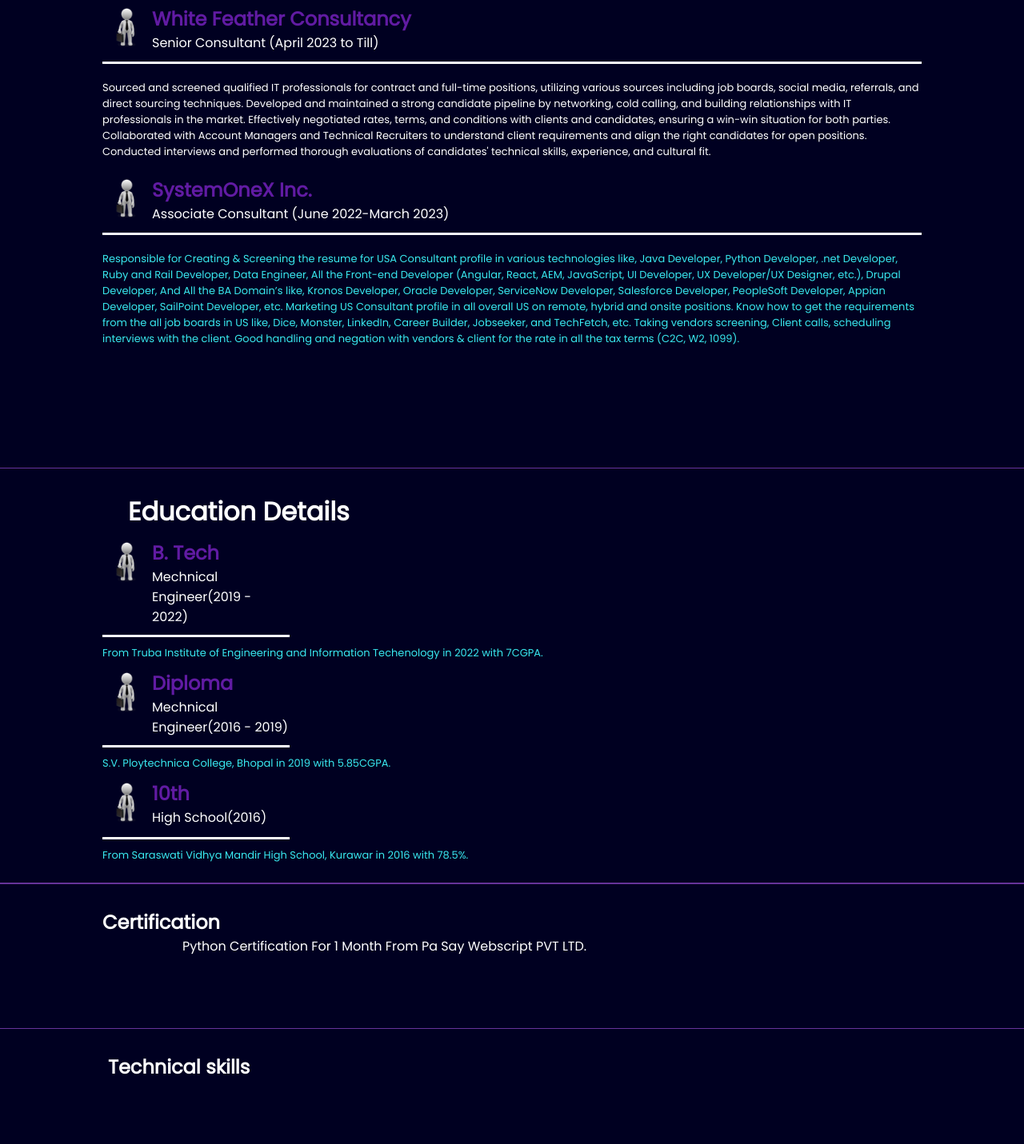
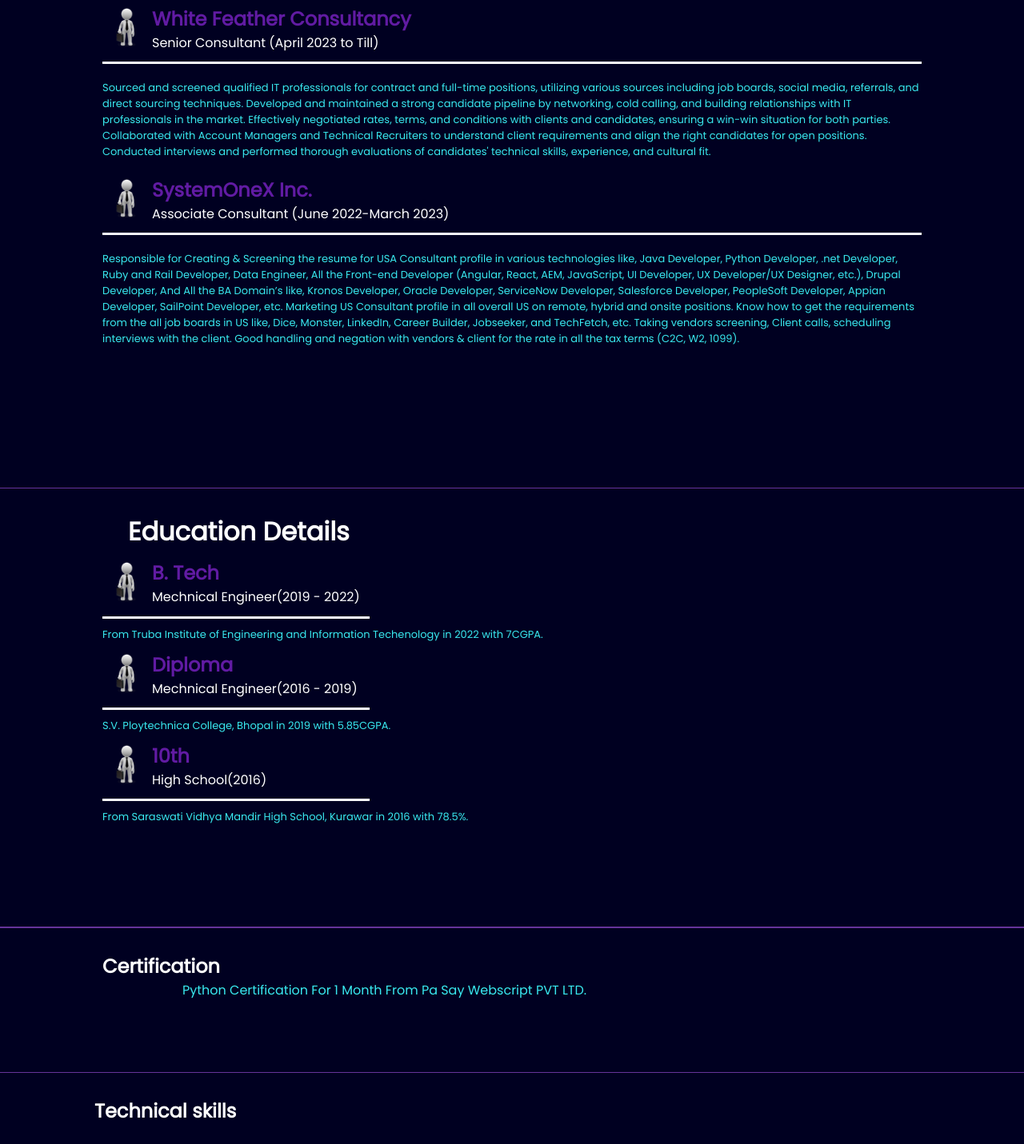
Before and after one commit to San1803/Portfolio_website, a plain HTML site: page Index.html in a window 1280 px wide. Shown: the part 683-2114 px from the top of the page at 80% size. Drawn offline with nearby package versions, Linux system fonts and the light colour scheme.

Commit message:
Update Index.html

```diff
--- a/Index.html
+++ b/Index.html
@@ -142,7 +142,7 @@
             max-width: 80vw;
             margin: auto;
             height: 50vh;
-            margin-bottom: 0px;
+            margin-bottom: 60px;
         }
 
         .Forthsection {
@@ -163,7 +163,7 @@
 
         .sixthsection h1 {
             display: inline-block;
-            margin: 0px 0px 0px 135px;
+            margin: 0px 0px 0px 118px;
             height: 15vh;
         }
 
@@ -312,7 +312,7 @@
 
         .work_exp_container1 {
             display: flex;
-            margin: 10px 790px;
+            margin: 10px 690px;
             padding-bottom: 10px;
             border-bottom: 3px solid #fff;
             margin-left: auto;
@@ -336,7 +336,7 @@
             <div class="right">
                 <ul>
                     <li><a href="#">Home</a></li>
-                    <li><a href="#Workexperience">About</a></li>
+                    <li><a href="#Education">About</a></li>
                     <li><a href="#companies">Companies</a></li>
                     <li><a href="#Contactme">Contact Me</a></li>
                 </ul>
@@ -357,8 +357,8 @@
         <hr>
 
         <section id="Workexperience" class="Secondsection">
-            <span class="text-gray">What I have done so far</span>
-            <h1>Work Experience</h1>
+            <span class="text-gray" id="companies">What I have done so far</span>
+            <h1 >Work Experience</h1>
             <div class="work_exp_container">
                 <div><img class="image-top" src="Consultant-Free-Download-PNG.png" alt=""></div>
                 <div>
@@ -366,7 +366,7 @@
                     Senior Consultant (April 2023 to Till)
                 </div>
             </div>
-            <div style="font-size: small;">Sourced and screened qualified IT professionals for contract and
+            <div style="font-size: small; color: rgb(57, 233, 239)" ;">Sourced and screened qualified IT professionals for contract and
                 full-time positions, utilizing various sources including job boards, social media, referrals,
                 and direct sourcing techniques. Developed and maintained a strong candidate pipeline by
                 networking, cold calling, and building relationships with IT professionals in the market.
@@ -397,9 +397,10 @@
                 vendors & client for the rate in all the tax terms (C2C, W2, 1099).
             </div>
 
-        </section>
+        </section><br>
+        <!-- Education Section Started -->
         <hr>
-        <h1 style="margin-left: 20vh;">Education Details</h1>
+        <h1 id="Education" style="margin-left: 20vh;">Education Details</h1>
         <section id="Education" class="Thirdsection">
             <div class="work_exp_container1">
                 <div><img class="image-top" src="Consultant-Free-Download-PNG.png" alt=""></div>
@@ -458,17 +459,18 @@
                 </div> -->
         </section>
         <hr>
-        <section id="Certification" class="Forthsection">
+        <section id="Certification" class="Forthsection" >
+
             <h1>Certification</h1>
             <div>
-                <p class="Certification">Python Certification for 1 month from Pa Say Webscript PVT LTD.</p>
+                <p class="Certification" style="color: rgb(57, 233, 239)">Python Certification for 1 month from Pa Say Webscript PVT LTD.</p>
             </div>
         </section>
         <hr>
         </section>
         <section id="skills" class="sixthsection">
             <h1>Technical skills</h1>
-            <div class="tech-card" style="margin-left: 138px;">
+            <div class="tech-card" style="margin-left: 138px; margin-bottom: 60px;" >
                 <img src="html.png" class="card-img-top">
                 <img src="css.png" class="card-img-top">
                 <img src="jira.png" class="card-img-top">
@@ -476,11 +478,8 @@
                 <img src="—Pngtree—microsoft word  icon_3588805.png" class="card-img-top">
                 <img src="download.png" class="card-img-top">
             </div>
-
-
-
+            <hr>
         </section>
-        <hr>
         <section id="resume" class="fifthsection">
             <h1>Download the Resume</h1><br>
             <a href="Sandeep Resume.docx" download="Sandeep-chandrawanashi-resume" target="_blank" style="background-color: DodgerBlue;
```
